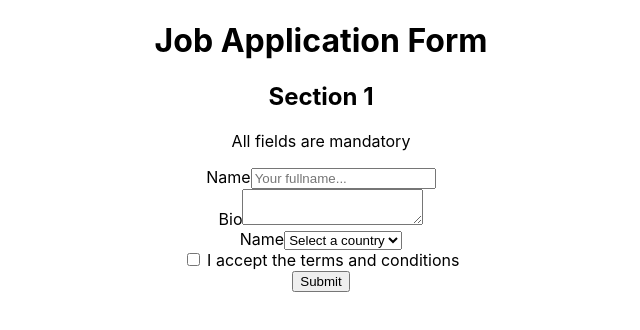
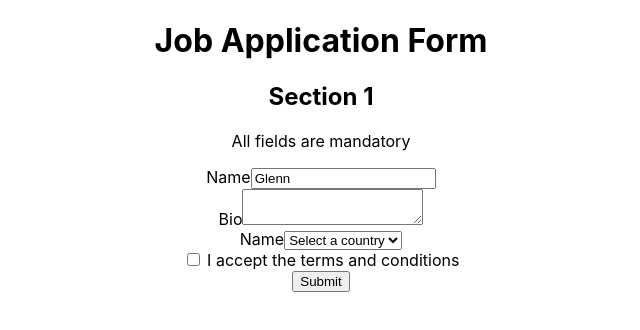
Before and after one commit to glenncai/react-testing, a React (Create React App) app: page / in a window 1280 px wide. Shown: the top 330 px of the page, without its empty margins (319-959 px from the left). Built offline with nearby package versions, Linux system fonts and the light colour scheme.

Commit message:
test: getByDisplayValue

```diff
--- a/src/components/application/application.tsx
+++ b/src/components/application/application.tsx
@@ -9,7 +9,15 @@ const Application: FC = () => {
       <form>
         <div>
           <label htmlFor="name">Name</label>
-          <input type="text" id="name" placeholder="Your fullname..." />
+          <input
+            type="text"
+            id="name"
+            placeholder="Your fullname..."
+            value="Glenn"
+            onChange={() => {
+              console.log('name changed');
+            }}
+          />
         </div>
         <div>
           <label htmlFor="bio">Bio</label>
```
Also changed, not shown: 1 other file (tests, documents, lock files or other folders).
